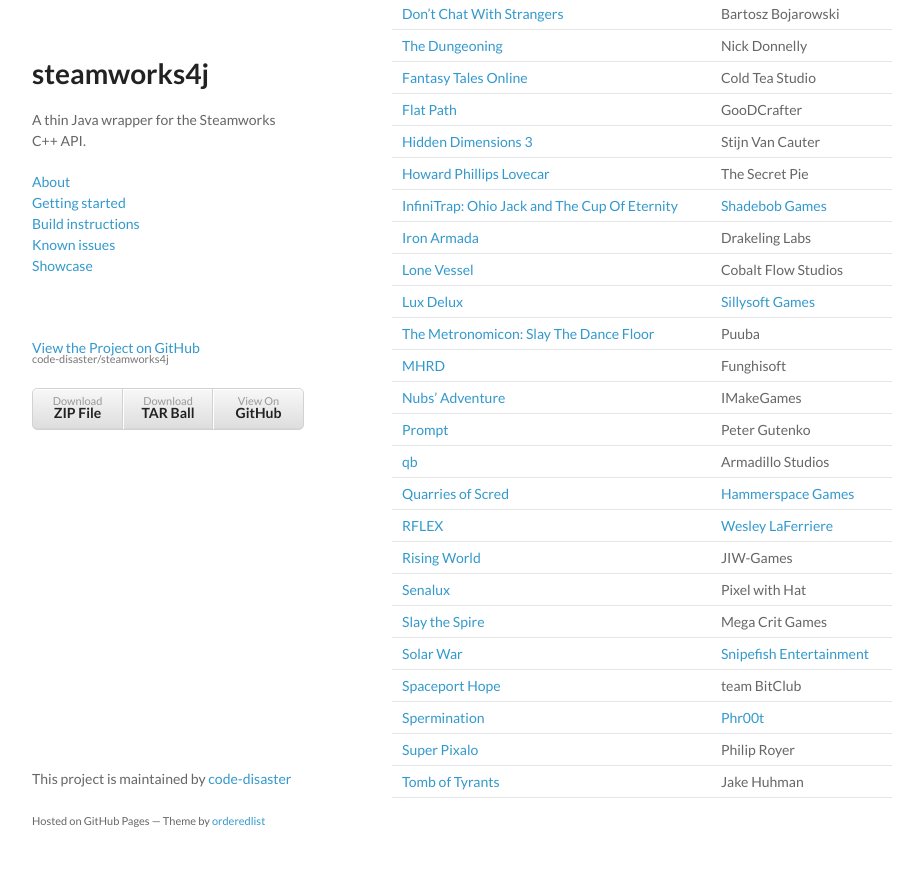
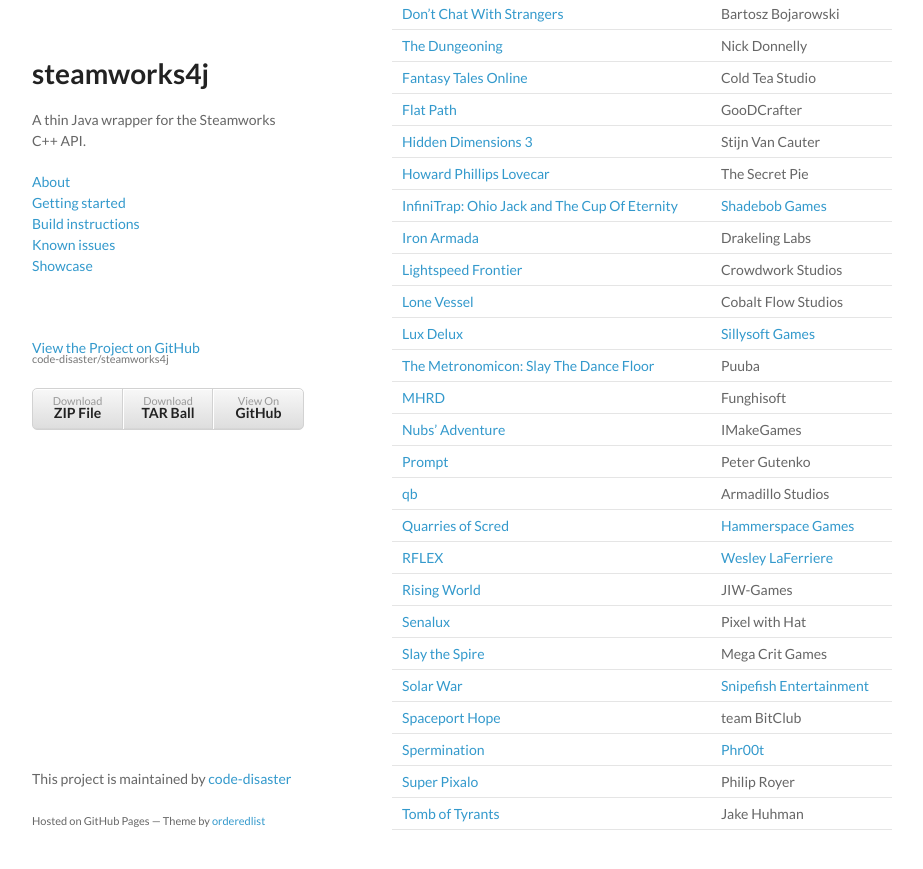
Before and after one commit to code-disaster/steamworks4j, a Jekyll site: the page built from showcase.md, in a window 1280 px wide and 900 px high, scrolled down 5795 px. Shown: the top 869 px of the window, without its empty margins (178-1101 px from the left). Built offline with Jekyll 4.4.1, drawn with Linux system fonts in a browser that asks for light colours; our own code applies the rules of GitHub Pages for plain Markdown files.

Commit message:
Updated showcase.

```diff
--- a/showcase.md
+++ b/showcase.md
@@ -105,6 +105,7 @@
 | [Howard Phillips Lovecar](http://store.steampowered.com/app/644370/) | The Secret Pie |
 | [InfiniTrap: Ohio Jack and The Cup Of Eternity](http://store.steampowered.com/app/412230/) | [Shadebob Games][shadebobgames] |
 | [Iron Armada](http://store.steampowered.com/app/581910/) | Drakeling Labs |
+| [Lightspeed Frontier](http://store.steampowered.com/app/548650/) | Crowdwork Studios |
 | [Lone Vessel](http://store.steampowered.com/app/687420/) | Cobalt Flow Studios |
 | [Lux Delux](http://store.steampowered.com/app/341950/) | [Sillysoft Games][sillysoft] |
 | [The Metronomicon: Slay The Dance Floor](http://store.steampowered.com/app/416790/) | Puuba |
```
